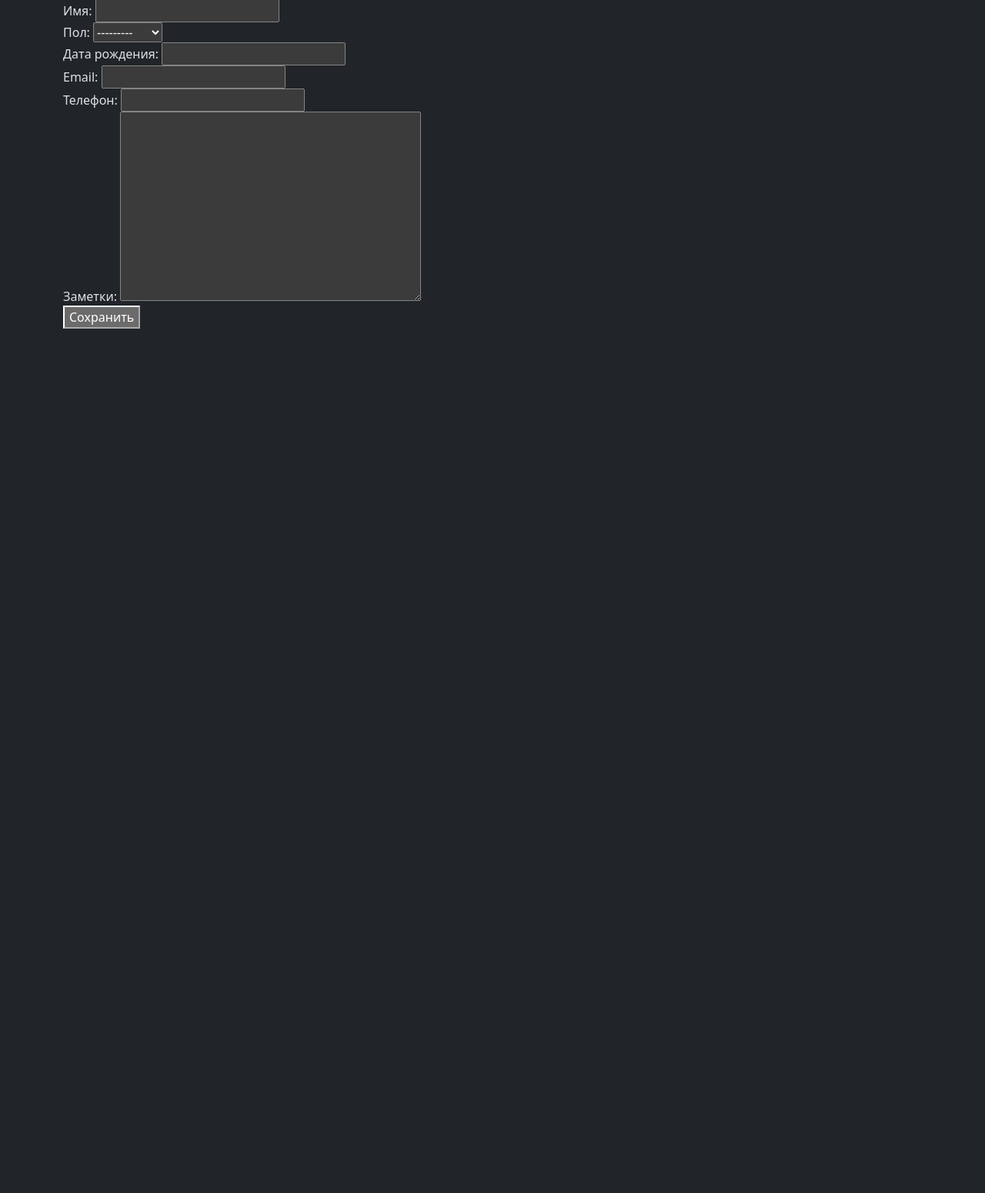
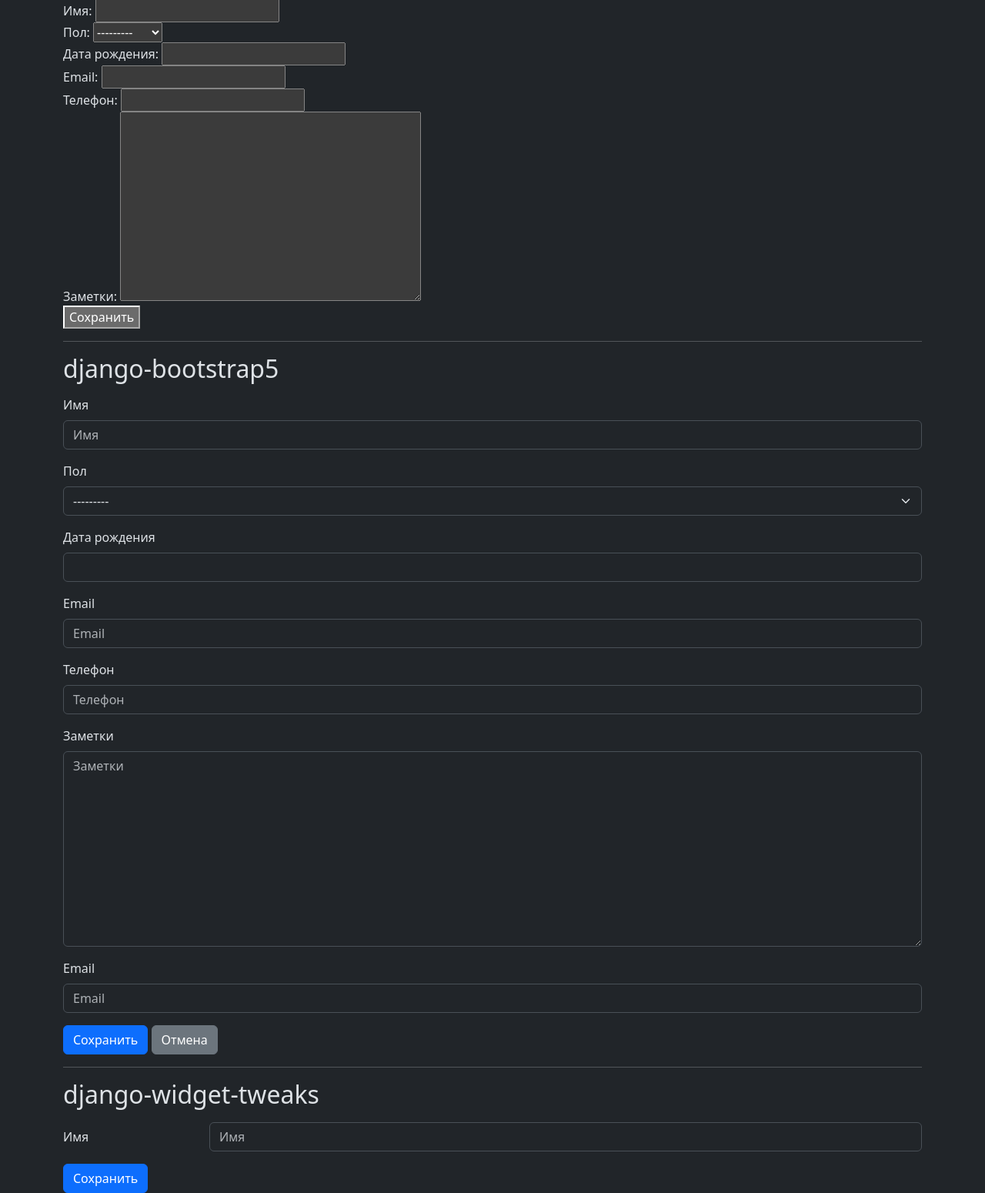
Before and after one commit to pavelplus/django-sandbox, a Django app: page /persons/ in a window 1280 px wide. Shown: the part 137-1687 px from the top of the page at 77% size. Before the commit the page ends 564 px from the top, so only its background shows below. Run offline with Django 5.2, Linux system fonts and the light colour scheme; data that the repository does not hold is empty; some libraries are stand-ins or nearby versions.

Commit message:
experiments with libs

```diff
--- a/main/forms.py
+++ b/main/forms.py
@@ -1,7 +1,10 @@
 from django.forms import ModelForm
+from django.forms.renderers import DjangoTemplates
 
 from .models import Person
 
+
+renderer = DjangoTemplates
 
 class PersonForm(ModelForm):
     class Meta:
--- a/main/templates/main/persons.html
+++ b/main/templates/main/persons.html
@@ -11,10 +11,20 @@
     <div class="card my-2">
       <h5 class="card-header">{{ person.name }}</h5>
       <div class="card-body">
-        {% if person.birth_date %}<p class="card-text">{{ person.birth_date }}</p>{% endif %}
-        {% if person.email %}<p class="card-text">{{ person.email }}</p>{% endif %}
-        {% if person.phone_number %}<p class="card-text">{{ person.phone_number }}</p>{% endif %}
-        {% if person.notes %}<p class="card-text"><small class="text-body-secondary">{{ person.notes }}</small></p>{% endif %}
+        {% if person.birth_date %}
+          <p class="card-text">{{ person.birth_date }}</p>
+        {% endif %}
+        {% if person.email %}
+          <p class="card-text">{{ person.email }}</p>
+        {% endif %}
+        {% if person.phone_number %}
+          <p class="card-text">{{ person.phone_number }}</p>
+        {% endif %}
+        {% if person.notes %}
+          <p class="card-text">
+            <small class="text-body-secondary">{{ person.notes }}</small>
+          </p>
+        {% endif %}
       </div>
     </div>
   {% endfor %}
@@ -26,4 +36,41 @@
       <button type="submit">Сохранить</button>
     </form>
   </div>
+
+  <hr />
+  <h2>django-bootstrap5</h2>
+
+  {% load django_bootstrap5 %}
+
+  {% bootstrap_messages %}
+
+  <div class="row mt-3 justify-content-center">
+    <form style="">
+      {% csrf_token %}
+      {% bootstrap_form form layout='horizontal' %}
+
+      {% bootstrap_field form.email layout='horizontal' %}
+
+      {% bootstrap_button button_type='submit' content='Сохранить' %}
+      {% bootstrap_button button_type='reset' button_class='btn-secondary' content='Отмена' %}
+    </form>
+  </div>
+
+  <hr />
+  <h2>django-widget-tweaks</h2>
+
+  {% load widget_tweaks %}
+
+  <div class="row mt-3 justify-content-center">
+    <form style="">
+      {% csrf_token %}
+      <div class="row mb-3">
+        <label class="col-sm-2 col-form-label" for={{ form.name.id_for_label }}>{{ form.name.label }}</label>
+        <div class="col-sm-10">
+          {% render_field form.name class="form-control" %}
+        </div>
+      </div>
+      <button class="btn btn-primary" type="submit">Сохранить</button>
+    </form>
+  </div>
 {% endblock %}
--- a/sandbox/settings.py
+++ b/sandbox/settings.py
@@ -37,6 +37,9 @@ INSTALLED_APPS = [
     'django.contrib.sessions',
     'django.contrib.messages',
     'django.contrib.staticfiles',
+
+    'django_bootstrap5',
+    'widget_tweaks',
 
     'main',
 ]
```
Also changed, not shown: main/migrations/0002_alter_person_options_alter_person_birth_date_and_more.py (added), 1 other file.
